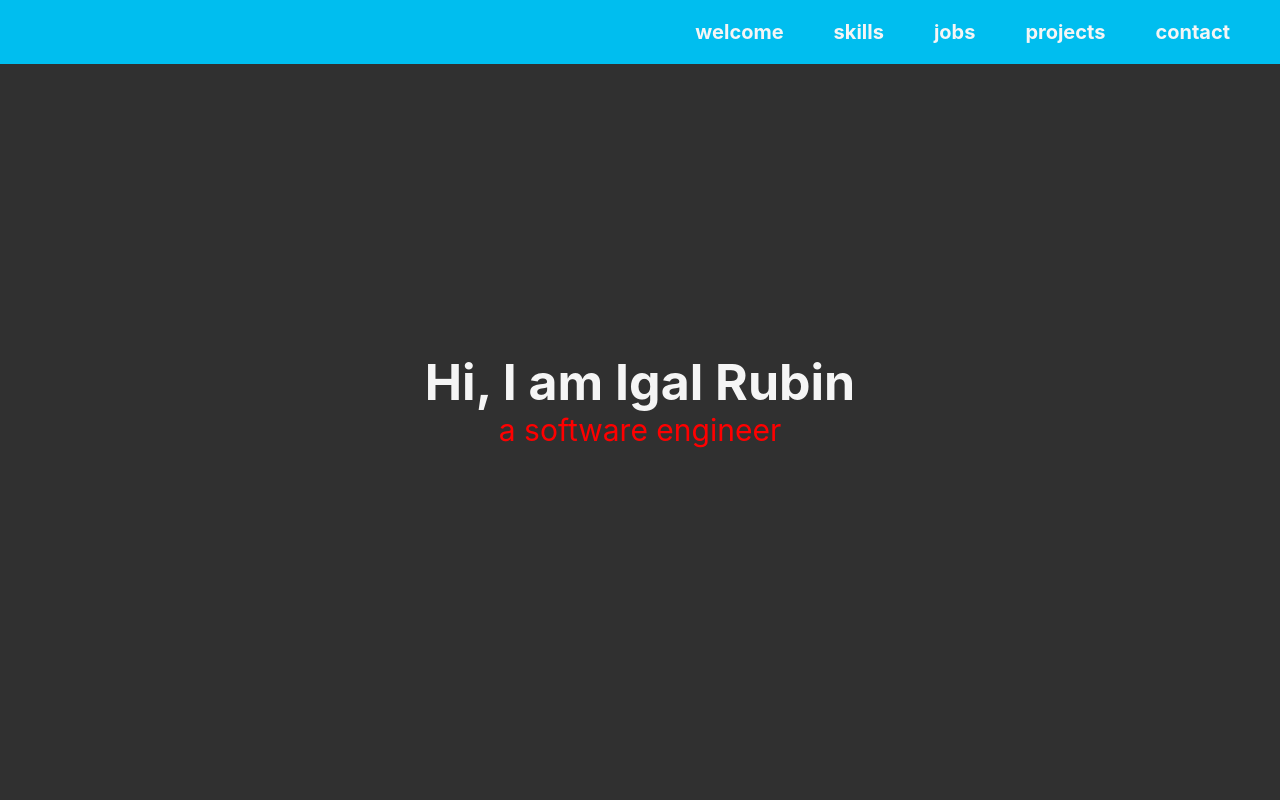
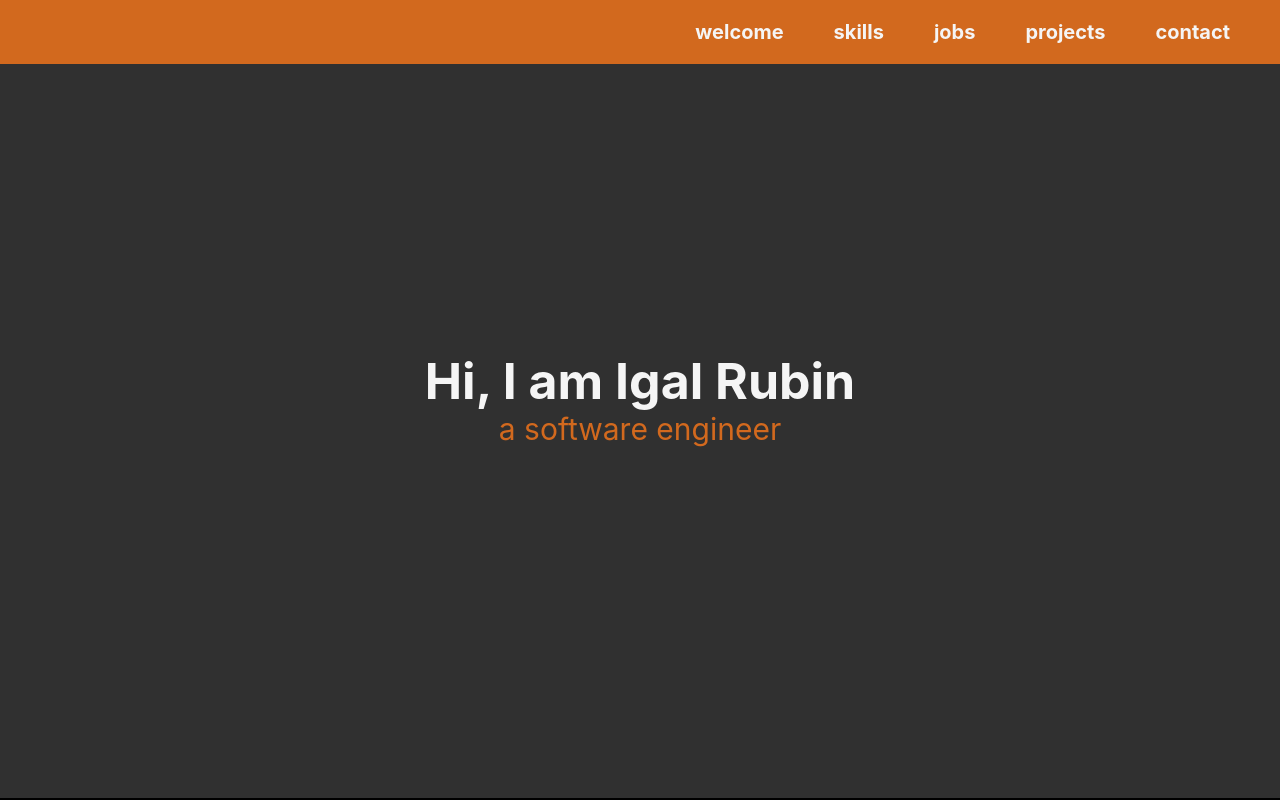
Before and after one commit to rubinigal/MyPortfolio, a React (Vite) app: page / in a window 1280 px wide. Shown: the top 800 px of the page. Built offline with nearby package versions, Linux system fonts and the light colour scheme.

Commit message:
css color theme change to navbar

```diff
--- a/src/styles/Navbar.css
+++ b/src/styles/Navbar.css
@@ -1,7 +1,7 @@
 .nav-bar {
-    position: absolute;
+    position: fixed;
     width: 100%;
-    background-color: var(--color-blue);
+    background-color: var(--color-orange);
 }
 
 .nav-bar ul {
@@ -22,7 +22,7 @@
 }
 
 .nav-bar li:hover {
-    background-color: var(--color-blue2);
+    background-color: var(--color-orange2);
     color: var(--color-black);
 }
 
--- a/src/styles/WelcomeSection.css
+++ b/src/styles/WelcomeSection.css
@@ -5,6 +5,7 @@
     flex-direction: column;
     justify-content: center;
     align-items: center;
+    border-bottom: 2px solid;
 }
 
 .welcome-section h1 {
@@ -13,6 +14,6 @@
 }
 
 .welcome-section p {
-    color: red;
+    color: var(--color-orange);
     font-size: 3rem;
 }
--- a/src/styles/index.css
+++ b/src/styles/index.css
@@ -5,6 +5,9 @@
   --color-black: #303030;
   --color-black2: #4a4a4a;
   --color-white: #F5F5F5;
+  --color-red: red;
+  --color-orange: hsl(25, 75%, 47%);
+  --color-orange2: hsl(25, 75%, 40%);
 }
 
 *, *::after, *::before {
```
